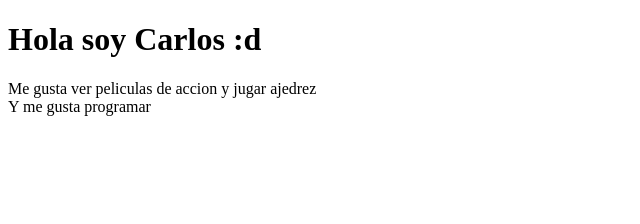
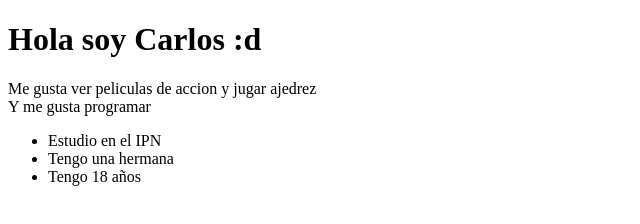
Before and after one commit to Capikarlos/MiprimerRepositorio, a plain HTML site: page index.html in a window 1280 px wide. Shown: the whole page, without its empty margins (0-640 px from the left). Drawn offline with Linux system fonts and the light colour scheme.

Commit message:
unaListaNueva

```diff
--- a/index.html
+++ b/index.html
@@ -9,5 +9,10 @@
 
     <h1>Hola soy Carlos :d </h1>
     <p>Me gusta ver peliculas de accion y jugar ajedrez <br> Y me gusta programar</p>
+    <ul>
+        <li>Estudio en el IPN</li>
+        <li>Tengo una hermana</li>
+        <li>Tengo 18 años</li>
+    </ul>
 </body>
 </html>
```
